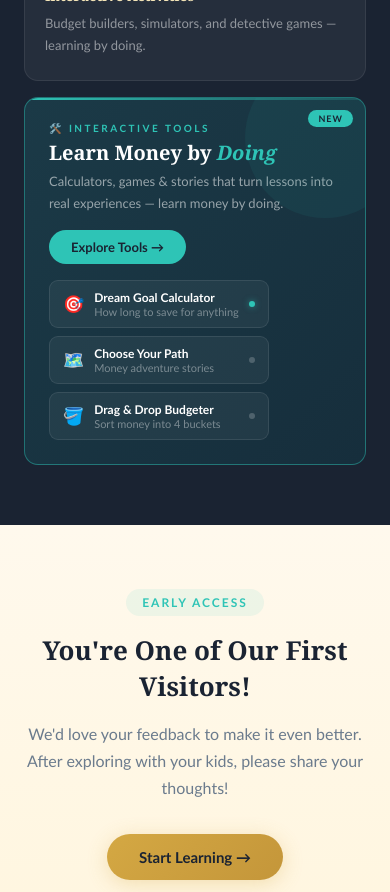
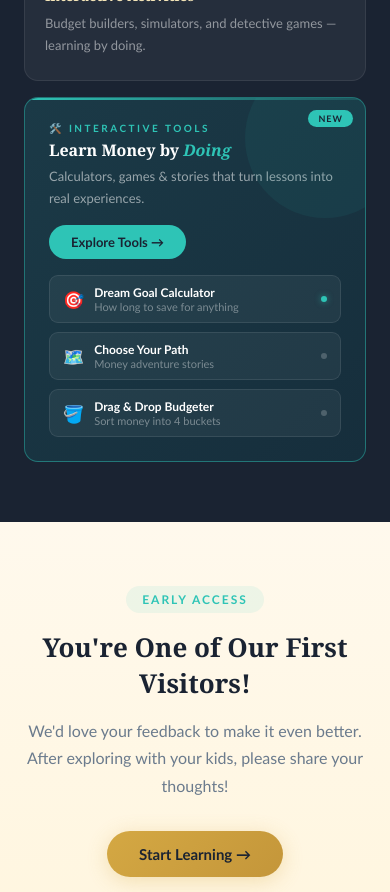
Before and after one commit to taiganautcapital/thekidvault-website, a Next.js app: page / in a window 390 px wide. Shown: the part 4360-5252 px from the top of the page. Built offline with nearby package versions, Linux system fonts and the light colour scheme; no server answers.

Commit message:
Fix mobile responsiveness on landing and tools pages

```diff
--- a/pages/index.tsx
+++ b/pages/index.tsx
@@ -228,15 +228,15 @@ const Home: NextPage = () => {
 
                 <div className="tools-inner">
                 {/* Left: text + CTA */}
-                <div style={{ flex: 1, minWidth: 0 }}>
+                <div style={{ flex: 1, minWidth: "min(100%, 200px)" }}>
                   <div style={{ fontSize: 10, letterSpacing: 2.5, textTransform: "uppercase", color: C.teal, fontFamily: "'Trebuchet MS',sans-serif", fontWeight: 700, marginBottom: 7 }}>🛠️ Interactive Tools</div>
-                  <div style={{ fontSize: 20, fontWeight: 700, color: "#fff", marginBottom: 6, lineHeight: 1.2 }}>Learn Money by <em style={{ color: C.teal }}>Doing</em></div>
-                  <div style={{ fontSize: 13, color: "rgba(255,255,255,0.55)", lineHeight: 1.65, fontFamily: "'Trebuchet MS',sans-serif", marginBottom: 16 }}>Calculators, games &amp; stories that turn lessons into real experiences — learn money by doing.</div>
+                  <div style={{ fontSize: "clamp(16px,3vw,20px)", fontWeight: 700, color: "#fff", marginBottom: 6, lineHeight: 1.2 }}>Learn Money by <em style={{ color: C.teal }}>Doing</em></div>
+                  <div style={{ fontSize: 13, color: "rgba(255,255,255,0.55)", lineHeight: 1.65, fontFamily: "'Trebuchet MS',sans-serif", marginBottom: 16 }}>Calculators, games &amp; stories that turn lessons into real experiences.</div>
                   <span style={{ display: "inline-block", background: C.teal, color: C.navy, padding: "9px 22px", borderRadius: 50, fontSize: 13, fontWeight: 700, fontFamily: "'Trebuchet MS',sans-serif" }}>Explore Tools →</span>
                 </div>
 
                 {/* Right: tool pills */}
-                <div className="tools-pills">
+                <div className="tools-pills-landing">
                   {[
                     { icon: "🎯", label: "Dream Goal Calculator", sub: "How long to save for anything", live: true },
                     { icon: "🗺️", label: "Choose Your Path", sub: "Money adventure stories", live: false },
--- a/styles/globals.css
+++ b/styles/globals.css
@@ -18,19 +18,24 @@ input[type="range"]::-moz-range-thumb { width: 20px; height: 20px; border-radius
 ::-webkit-scrollbar-track { background: transparent; }
 ::-webkit-scrollbar-thumb { background: rgba(212,168,67,0.25); border-radius: 3px; }
 
-/* Features section — responsive grid (landing page) */
+/* ── LANDING PAGE: Features section ── */
 .feat-row1 { display: grid; grid-template-columns: repeat(3, 1fr); gap: 16px; margin-bottom: 16px; }
 .feat-row2 { display: grid; grid-template-columns: 1fr 2fr; gap: 16px; }
-.tools-inner { display: flex; align-items: center; gap: 28px; }
+
+/* Tools card inner layout (text left + pills right) */
+.tools-inner { display: flex; align-items: flex-start; gap: 28px; }
+
+/* Vertical pill list on landing page tools card */
 .tools-pills-landing { display: flex; flex-direction: column; gap: 9px; flex-shrink: 0; min-width: 190px; }
+
 @media (max-width: 639px) {
   .feat-row1 { grid-template-columns: 1fr; }
   .feat-row2 { grid-template-columns: 1fr; }
-  .tools-inner { flex-direction: column; align-items: flex-start; gap: 16px; }
+  .tools-inner { flex-direction: column; align-items: stretch; gap: 16px; }
   .tools-pills-landing { min-width: 0; width: 100%; }
 }
 
-/* Tools pills — chapters page (horizontal → stack on mobile) */
+/* ── CHAPTERS PAGE: Horizontal tool pills ── */
 .tools-pills { display: flex; flex-direction: row; gap: 8px; }
 @media (max-width: 500px) {
   .tools-pills { flex-direction: column; }
```
Also changed, not shown: pages/tools/index.tsx (+5 -3 lines).
